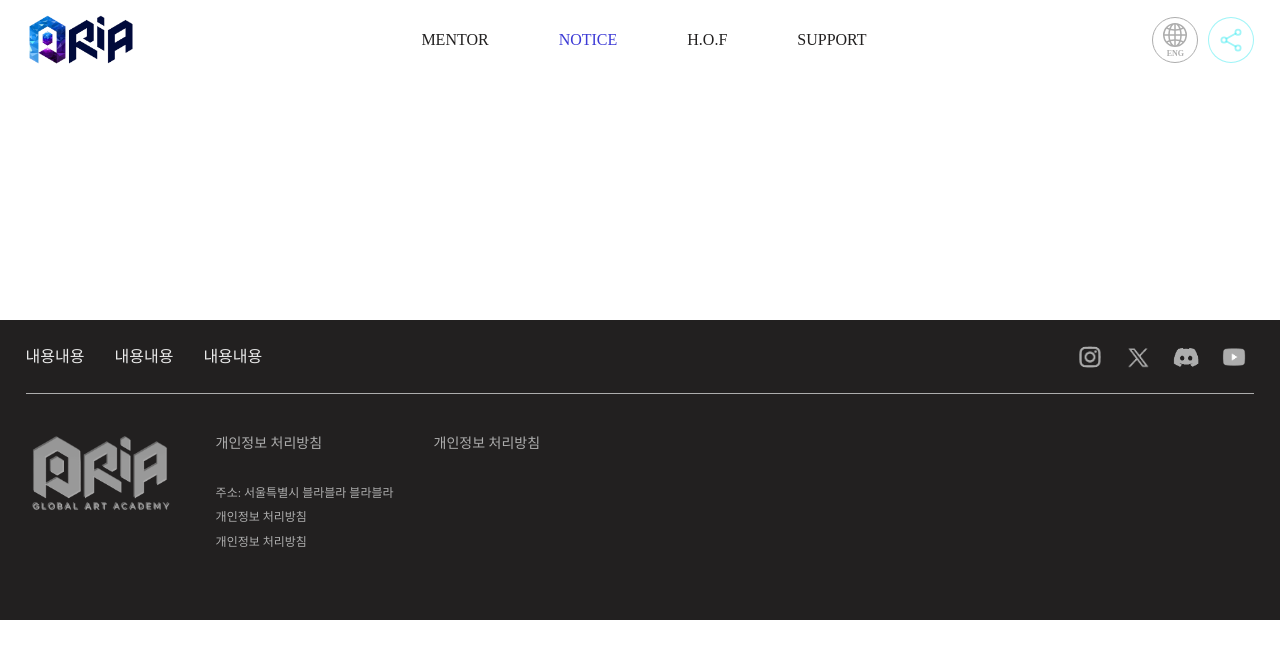
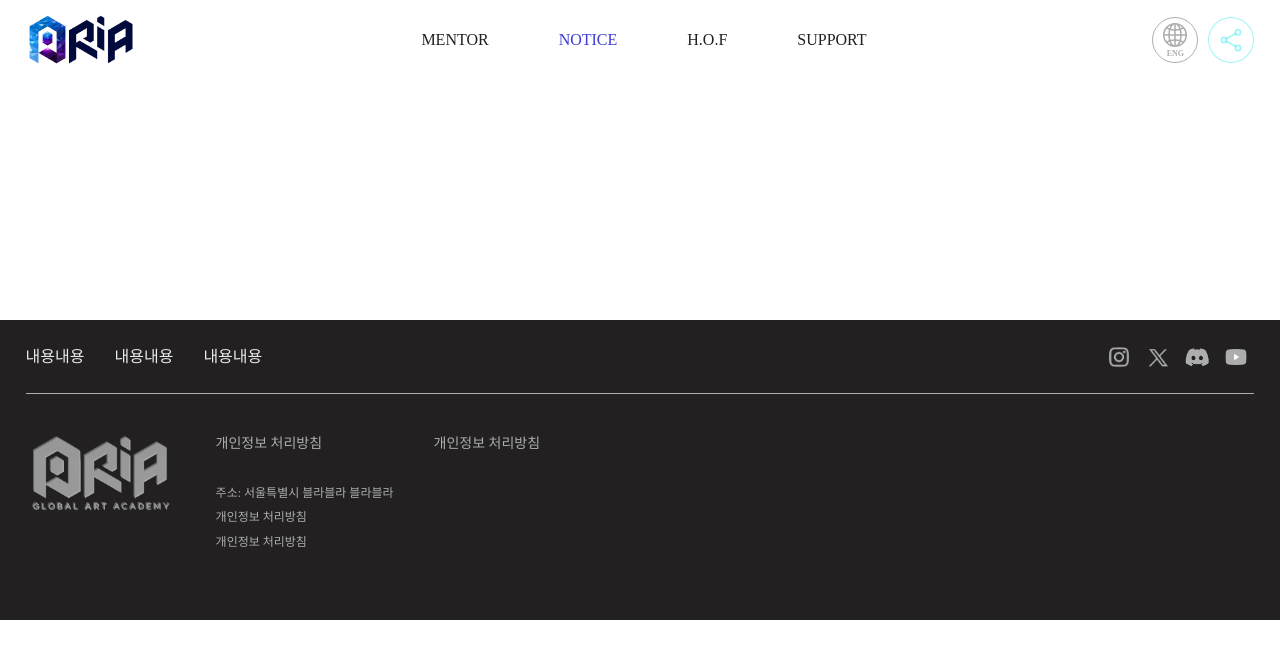
Before and after one commit to seungjaelee2684/aria-front-end, a React (Create React App) app: page /notice/detail/1 in a window 1280 px wide. Shown: the top 658 px of the page. Built offline with nearby package versions, Linux system fonts and the light colour scheme; a web font is replaced by a local one.

Commit message:
<fix: Footer 및 메인페이지 css수정>

```diff
--- a/src/components/common/Footer.tsx
+++ b/src/components/common/Footer.tsx
@@ -178,10 +178,10 @@ const Text = styled.div`
 const MenuIconContainer = styled.div`
   display: flex;
   align-items: center;
-  gap: 12px;
+  gap: 5px;
 
   @media screen and (max-width: 1320px) {
-    gap: 8px;
+    gap: 3px;
   }
 
   @media screen and (max-width: 500px) {
@@ -190,8 +190,8 @@ const MenuIconContainer = styled.div`
 `;
 
 const IconBoxWrapper = styled.div`
-  width: 40px;
-  height: 40px;
+  width: 36px;
+  height: 36px;
   display: flex;
   justify-content: center;
   align-items: center;
@@ -204,8 +204,8 @@ const IconBoxWrapper = styled.div`
 `;
 
 const MenuIcon = styled.div<{ src : string }>`
-  width: 32px;
-  height: 32px;
+  width: 30px;
+  height: 30px;
   background-image: url(${(props) => props.src});
   background-size: 100% 100%;
 `;
--- a/src/pages/Home.tsx
+++ b/src/pages/Home.tsx
@@ -79,7 +79,6 @@ const Home = () => {
     <MainLayout>
         <MainImageContainer>
             <ImageWrapper ref={outerDivRef}>
-
                 <ImageBoxWrapper>
                     <ObjectImage src={MainCharactor}/>
                     <Images src={MainBG}/>
@@ -88,7 +87,6 @@ const Home = () => {
                     <ObjectImage src={MainCharactor}/>
                     <Images src={MainBG}/>
                 </ImageBoxWrapper>
-                {/* <Images src={MainBG}/> */}
             </ImageWrapper>
         </MainImageContainer>
     </MainLayout>
@@ -108,7 +106,6 @@ const MainLayout = styled.div`
 const MainImageContainer = styled.div`
     width: 100%;
     height: 100vh;
-    /* overflow: hidden; */
     /* margin-top: 80px; */
 `;
 
@@ -141,7 +138,9 @@ const GradientContainer = styled.div`
 
 const ImageBoxWrapper = styled.div`
     width: 100%;
+    height: 100vh;
     position: relative;
+    overflow: hidden;
 `;
 
 const Images = styled.img`
```
